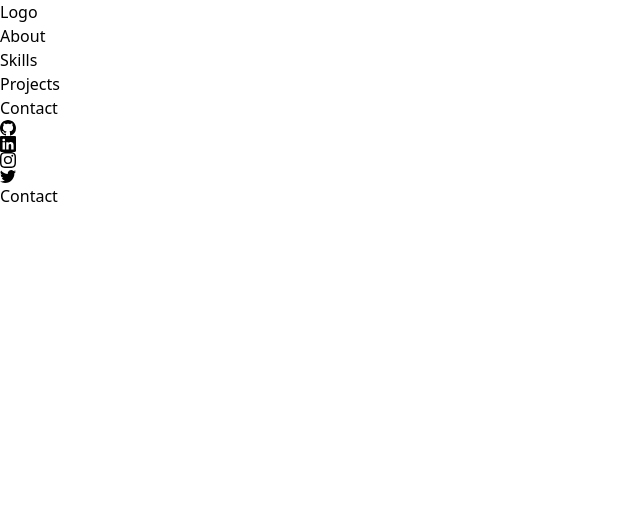
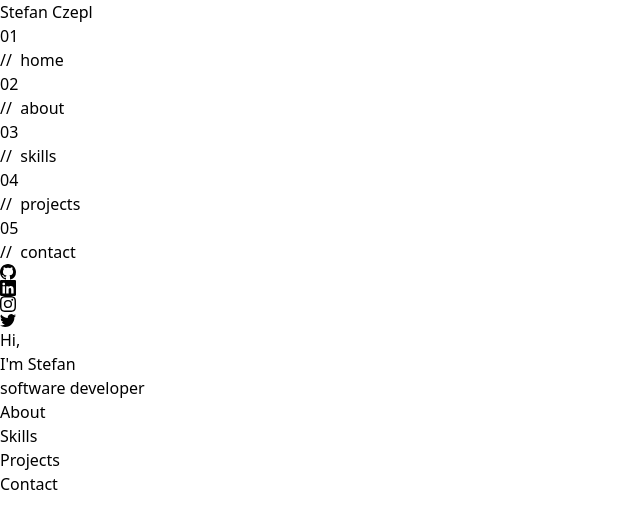
Before and after one commit to daCzepl/portfolio, a React (Vite) app: page /contact in a window 1280 px wide. Shown: the top 528 px of the page, without its empty margins (0-640 px from the left). Built offline with nearby package versions, Linux system fonts and the light colour scheme.

Commit message:
changed the layout

```diff
--- a/src/app/App.tsx
+++ b/src/app/App.tsx
@@ -1,6 +1,5 @@
 import "./index.css";
 import { Nav } from "../components/nav";
-import { Route, Routes, useLocation } from "react-router-dom";
 import { About } from "../pages/About";
 import { Skills } from "../pages/Skills";
 import { Projects } from "../pages/Projects";
@@ -8,22 +7,18 @@ import { Contact } from "../pages/Contact";
 import { Home } from "../pages/Home";
 
 function App() {
-  const location = useLocation();
 
   return (
-    <div className="grid grid-cols-12 grid-rows-1 h-screen">
-      <div className="col-span-1 bg-black">
+    <div className="grid grid-rows-6 h-screen bg-neutral-800">
+      <div className="row-span-1 ">
         <Nav />
       </div>
-      <div className="col-span-11 bg-neutral-800">
-        <Routes location={location} key={location.pathname}>
-          <Route index element={<Home />} />
-          <Route path="/home" element={<Home />} />
-          <Route path="/about" element={<About />} />
-          <Route path="/skills" element={<Skills />} />
-          <Route path="/projects" element={<Projects />} />
-          <Route path="/contact" element={<Contact />} />
-        </Routes>
+      <div className="row-span-5">
+        <Home />
+        <About />
+        <Skills />
+        <Projects />
+        <Contact />
       </div>
     </div>
   );
--- a/src/components/nav-item.tsx
+++ b/src/components/nav-item.tsx
@@ -2,10 +2,16 @@ import React from "react";
 import { Link } from "react-router-dom";
 
 interface NavItemProps {
+  index: number;
   name: string;
   path: string;
 }
 
-export const NavItem: React.FC<NavItemProps> = ({ name, path }) => {
-  return <Link to={path}>{name}</Link>;
+export const NavItem: React.FC<NavItemProps> = ({ index, name, path }) => {
+  return (
+    <div className="flex flex-col items-end">
+      <p className="text-sm text-gray-400">0{index}</p>
+      <Link className="-mt-2" to={path}>{name}</Link>
+    </div>
+  );
 };
--- a/src/components/nav.tsx
+++ b/src/components/nav.tsx
@@ -4,45 +4,48 @@ import { Socials } from "./socials";
 
 const navlinks = [
   {
-    name: "About",
+    name: "//\u00A0\u00A0home",
+    path: "/home",
+  },
+  {
+    name: "//\u00A0\u00A0about",
     path: "/about",
   },
   {
-    name: "Skills",
+    name: "//\u00A0\u00A0skills",
     path: "/skills",
   },
   {
-    name: "Projects",
+    name: "//\u00A0\u00A0projects",
     path: "/projects",
   },
   {
-    name: "Contact",
+    name: "//\u00A0\u00A0contact",
     path: "/contact",
   },
 ];
 
 export const Nav = () => {
-
-
-
   return (
-    <div className="flex flex-col justify-between items-stretch text-center h-full pb-24 text-white">
-      <NavItem name="Logo" path="/home" />
-      <nav>
-        <ul className="flex flex-col text-2xl ">
+    <div className="flex justify-between items-center text-center h-full pb-24 mx-12 text-white">
+      <div>
+        <h1>Stefan Czepl</h1>
+      </div>
+      <nav className="flex-grow">
+        <ul className="flex justify-center text-xl">
           {navlinks.map((link, index) => (
             <li
               key={index}
-              className={`${
-                index === navlinks.length - 1 ? "border-b-2" : ""
-              } pb-2 border-t-2`}
+              className={"pr-12"}
             >
-              <NavItem {...link} />
+              <NavItem index={index+1} {...link} />
             </li>
           ))}
         </ul>
       </nav>
-      <Socials />
+      <div>
+        <Socials />
+      </div>
     </div>
   );
 };
--- a/src/components/socials.tsx
+++ b/src/components/socials.tsx
@@ -27,7 +27,7 @@ export const Socials = () => {
 
   return (
     <div className='mx-auto'>
-        <ul className='flex flex-row gap-x-4'>
+        <ul className='flex flex-row gap-x-4 text-xl'>
             {socials.map((link, index) => (
                 <a target='_blank' href={link.path} key={index} >{link.icon}</a>
             ))}
--- a/src/pages/About.tsx
+++ b/src/pages/About.tsx
@@ -1,8 +1,7 @@
-
 export const About = () => {
   return (
-    <div className="text-white flex h-full items-center px-12">
-      About
+    <div className="bg-neutral-800">
+      <div className="text-white flex h-full items-center px-12">About</div>
     </div>
   );
 };
--- a/src/pages/Contact.tsx
+++ b/src/pages/Contact.tsx
@@ -1,6 +1,8 @@
 
 export const Contact = () => {
   return (
-    <div className="text-white flex h-full items-center px-12">Contact</div>
+    <div className="bg-neutral-800">
+      <div className="text-white flex h-full items-center px-12">Contact</div>
+    </div>
   )
 }
--- a/src/pages/Projects.tsx
+++ b/src/pages/Projects.tsx
@@ -1,6 +1,7 @@
-
 export const Projects = () => {
   return (
-    <div className="text-white flex h-full items-center px-12">Projects</div>
-  )
-}
+    <div className="bg-neutral-800">
+      <div className="text-white flex h-full items-center px-12">Projects</div>
+    </div>
+  );
+};
--- a/src/pages/Skills.tsx
+++ b/src/pages/Skills.tsx
@@ -1,8 +1,7 @@
-
 export const Skills = () => {
   return (
-    <div className="text-white flex h-full items-center px-12">
-      Skills
+    <div className="bg-neutral-800">
+      <div className="text-white flex h-full items-center px-12">Skills</div>
     </div>
   );
 };
```
